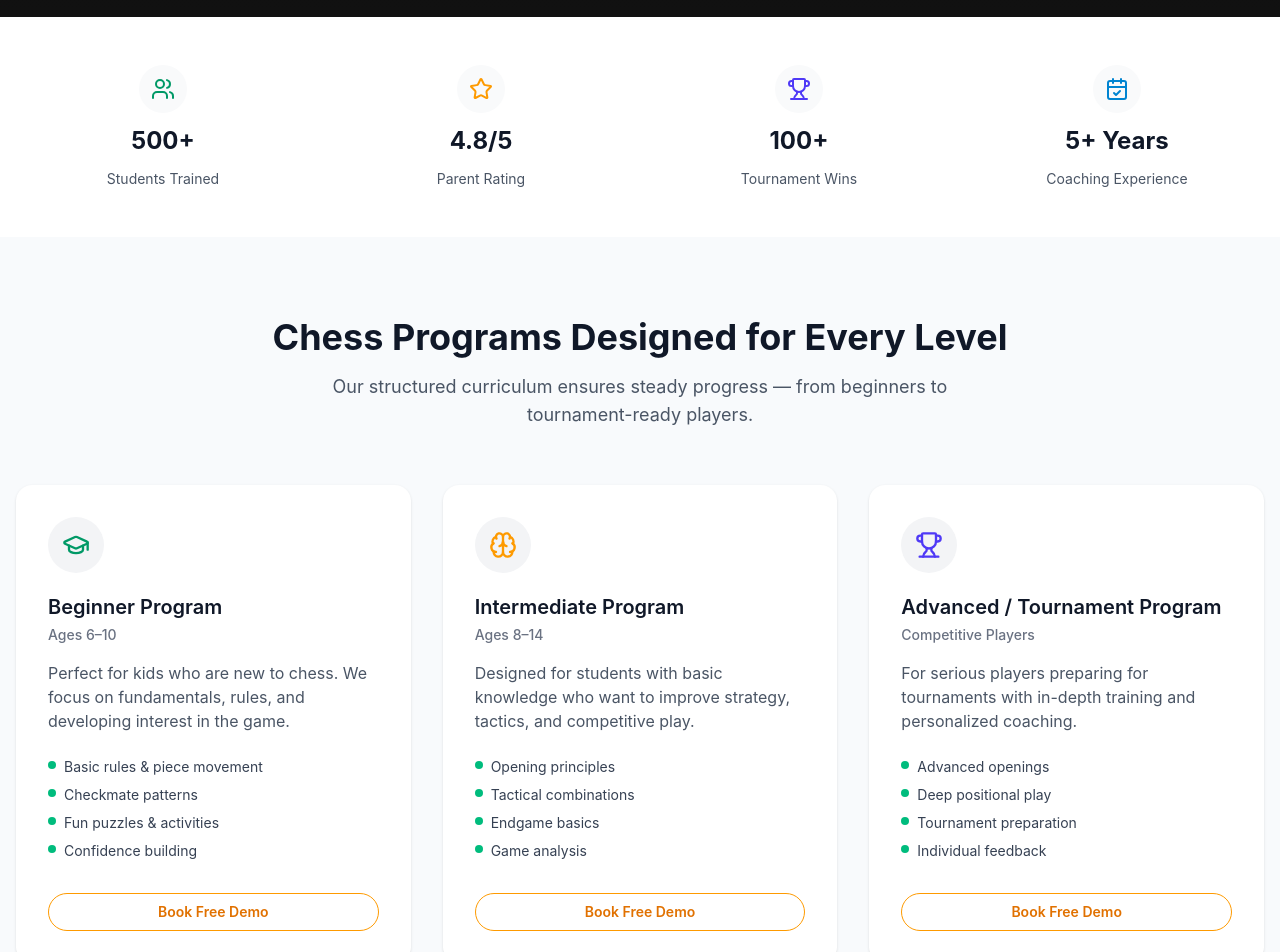
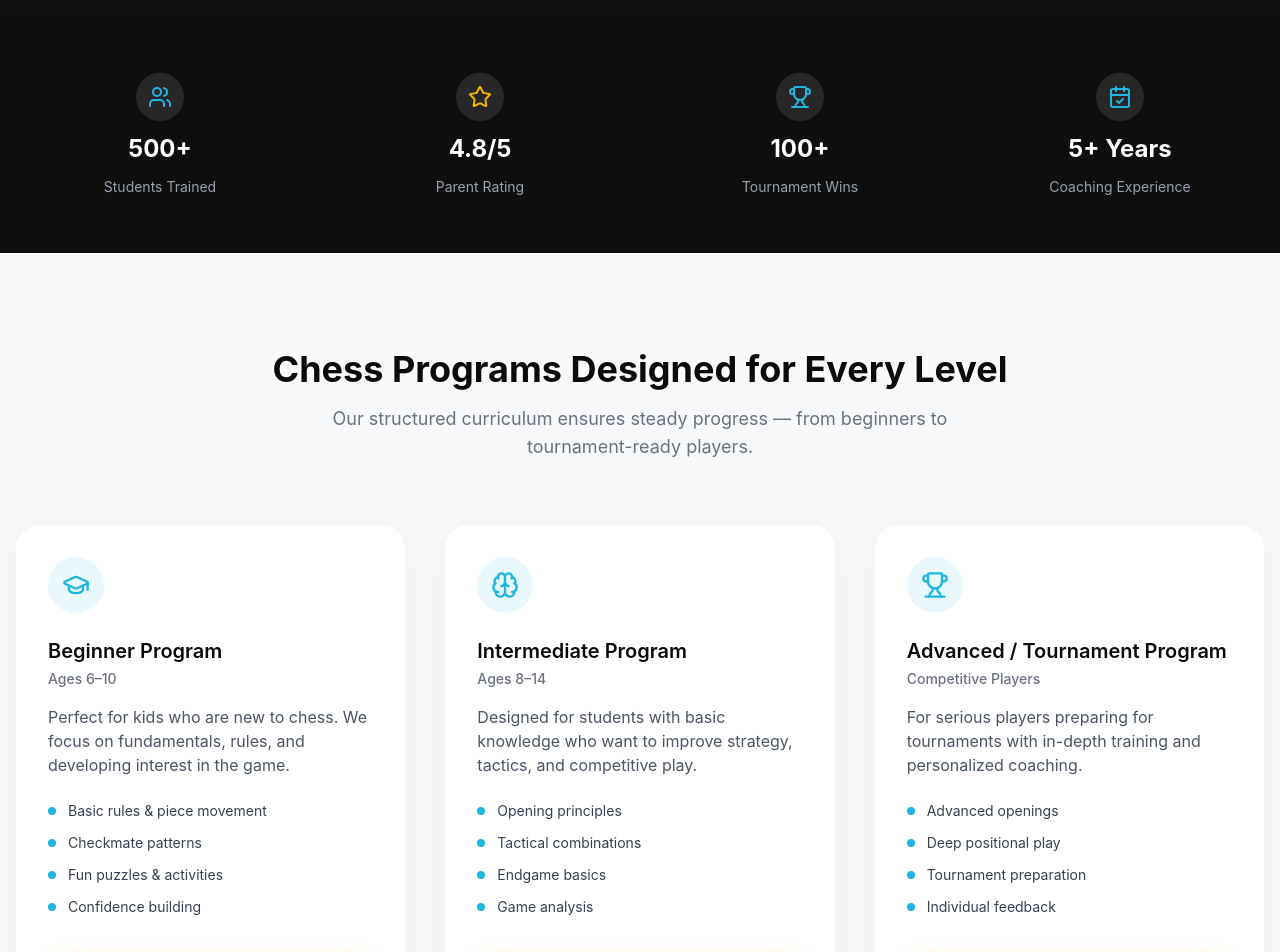
Before and after one commit to vivekmehto/nimzo-academy, a React (Vite) app: page / in a window 1280 px wide. Shown: the part 780-1732 px from the top of the page. Built offline with nearby package versions, Linux system fonts and the light colour scheme.

Commit message:
Update: Trust Indicators and Programs

```diff
--- a/src/components/Programs.tsx
+++ b/src/components/Programs.tsx
@@ -11,7 +11,7 @@ type Program = {
 
 const programs: Program[] = [
   {
-    icon: <GraduationCap className="h-7 w-7 text-emerald-600" />,
+    icon: <GraduationCap className="h-7 w-7 text-[#1FB6E0]" />,
     title: "Beginner Program",
     subtitle: "Ages 6–10",
     description:
@@ -24,7 +24,7 @@ const programs: Program[] = [
     ],
   },
   {
-    icon: <Brain className="h-7 w-7 text-amber-500" />,
+    icon: <Brain className="h-7 w-7 text-[#1FB6E0]" />,
     title: "Intermediate Program",
     subtitle: "Ages 8–14",
     description:
@@ -37,7 +37,7 @@ const programs: Program[] = [
     ],
   },
   {
-    icon: <Trophy className="h-7 w-7 text-indigo-600" />,
+    icon: <Trophy className="h-7 w-7 text-[#1FB6E0]" />,
     title: "Advanced / Tournament Program",
     subtitle: "Competitive Players",
     description:
@@ -55,51 +55,56 @@ const Programs: React.FC = () => {
   return (
     <section
       id="programs"
-      className="bg-slate-50 py-20"
+      className="bg-[#F8F9FB] py-24"
     >
       <div className="mx-auto max-w-7xl px-4">
 
         {/* Section Heading */}
-        <div className="mb-14 text-center">
-          <h2 className="text-3xl font-bold text-gray-900 md:text-4xl">
+        <div className="mb-16 text-center">
+          <h2 className="text-3xl font-bold text-[#0B0B0B] md:text-4xl">
             Chess Programs Designed for Every Level
           </h2>
-          <p className="mt-4 max-w-2xl mx-auto text-lg text-gray-600">
+          <p className="mt-4 mx-auto max-w-2xl text-lg text-[#6B7280]">
             Our structured curriculum ensures steady progress — from beginners
             to tournament-ready players.
           </p>
         </div>
 
         {/* Program Cards */}
-        <div className="grid gap-8 md:grid-cols-3">
+        <div className="grid gap-10 md:grid-cols-3">
           {programs.map((program, index) => (
             <div
               key={index}
-              className="flex flex-col rounded-2xl bg-white p-8 shadow-sm transition hover:shadow-lg"
+              className="
+                flex flex-col rounded-3xl bg-white p-8
+                shadow-[0_10px_40px_rgba(0,0,0,0.05)]
+                transition-all duration-300
+                hover:-translate-y-1 hover:shadow-[0_20px_60px_rgba(0,0,0,0.08)]
+              "
             >
               {/* Icon */}
-              <div className="mb-5 flex h-14 w-14 items-center justify-center rounded-full bg-gray-100">
+              <div className="mb-6 flex h-14 w-14 items-center justify-center rounded-full bg-[#1FB6E0]/10">
                 {program.icon}
               </div>
 
               {/* Title */}
-              <h3 className="text-xl font-semibold text-gray-900">
+              <h3 className="text-xl font-semibold text-[#0B0B0B]">
                 {program.title}
               </h3>
-              <p className="mt-1 text-sm font-medium text-gray-500">
+              <p className="mt-1 text-sm font-medium text-[#6B7280]">
                 {program.subtitle}
               </p>
 
               {/* Description */}
-              <p className="mt-4 text-gray-600">
+              <p className="mt-4 text-[#4B5563]">
                 {program.description}
               </p>
 
               {/* Highlights */}
-              <ul className="mt-6 space-y-2 text-sm text-gray-700">
+              <ul className="mt-6 space-y-3 text-sm text-[#374151]">
                 {program.highlights.map((point, i) => (
-                  <li key={i} className="flex items-start gap-2">
-                    <span className="mt-1 h-2 w-2 rounded-full bg-emerald-500" />
+                  <li key={i} className="flex items-start gap-3">
+                    <span className="mt-1.5 h-2 w-2 rounded-full bg-[#1FB6E0]" />
                     {point}
                   </li>
                 ))}
@@ -108,7 +113,14 @@ const Programs: React.FC = () => {
               {/* CTA */}
               <a
                 href="#demo"
-                className="mt-8 inline-block rounded-full border border-amber-500 px-6 py-2 text-center text-sm font-semibold text-amber-600 transition hover:bg-amber-500 hover:text-white"
+                className="
+                  mt-10 inline-flex items-center justify-center
+                  rounded-full bg-[#F4B400] px-6 py-2.5
+                  text-sm font-semibold text-[#0B0B0B]
+                  shadow-[0_4px_20px_rgba(244,180,0,0.35)]
+                  transition-all duration-300
+                  hover:-translate-y-0.5 hover:shadow-[0_6px_30px_rgba(244,180,0,0.5)]
+                "
               >
                 Book Free Demo
               </a>
--- a/src/components/TrustIndicators.tsx
+++ b/src/components/TrustIndicators.tsx
@@ -14,22 +14,22 @@ type Indicator = {
 
 const indicators: Indicator[] = [
   {
-    icon: <Users className="h-6 w-6 text-emerald-600" />,
+    icon: <Users className="h-6 w-6 text-[#1FB6E0]" />,
     value: "500+",
     label: "Students Trained",
   },
   {
-    icon: <Star className="h-6 w-6 text-amber-500" />,
+    icon: <Star className="h-6 w-6 text-[#F4B400]" />,
     value: "4.8/5",
     label: "Parent Rating",
   },
   {
-    icon: <Trophy className="h-6 w-6 text-indigo-600" />,
+    icon: <Trophy className="h-6 w-6 text-[#1FB6E0]" />,
     value: "100+",
     label: "Tournament Wins",
   },
   {
-    icon: <CalendarCheck className="h-6 w-6 text-sky-600" />,
+    icon: <CalendarCheck className="h-6 w-6 text-[#1FB6E0]" />,
     value: "5+ Years",
     label: "Coaching Experience",
   },
@@ -37,21 +37,26 @@ const indicators: Indicator[] = [
 
 const TrustIndicators: React.FC = () => {
   return (
-    <section className="bg-white py-12">
+    <section className="bg-[#0F0F0F] py-14">
       <div className="mx-auto max-w-7xl px-4">
-        <div className="grid grid-cols-2 gap-6 text-center md:grid-cols-4">
+        <div className="grid grid-cols-2 gap-8 text-center md:grid-cols-4">
           {indicators.map((item, index) => (
             <div
               key={index}
               className="flex flex-col items-center gap-3"
             >
-              <div className="flex h-12 w-12 items-center justify-center rounded-full bg-gray-50">
+              {/* Icon Container */}
+              <div className="flex h-12 w-12 items-center justify-center rounded-full bg-white/10">
                 {item.icon}
               </div>
-              <p className="text-2xl font-bold text-gray-900">
+
+              {/* Value */}
+              <p className="text-2xl font-bold text-white">
                 {item.value}
               </p>
-              <p className="text-sm text-gray-600">
+
+              {/* Label */}
+              <p className="text-sm text-gray-400">
                 {item.label}
               </p>
             </div>
```
